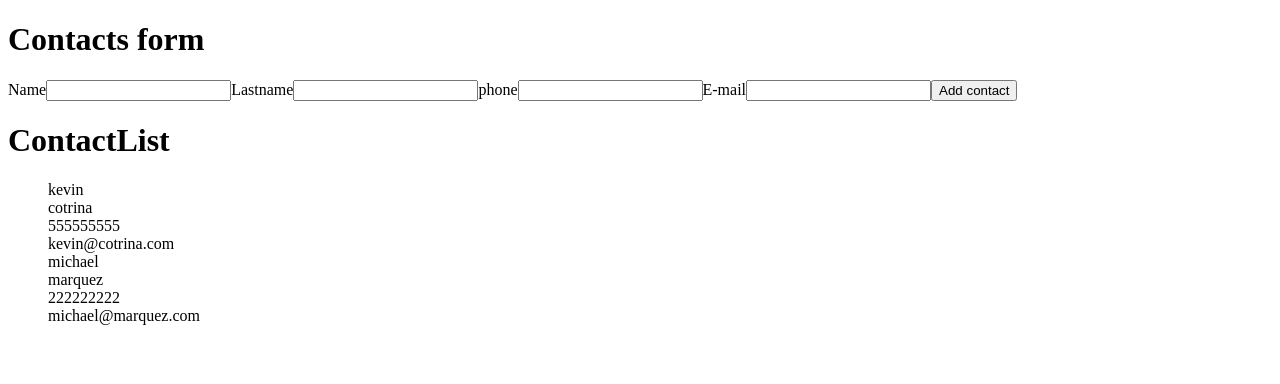
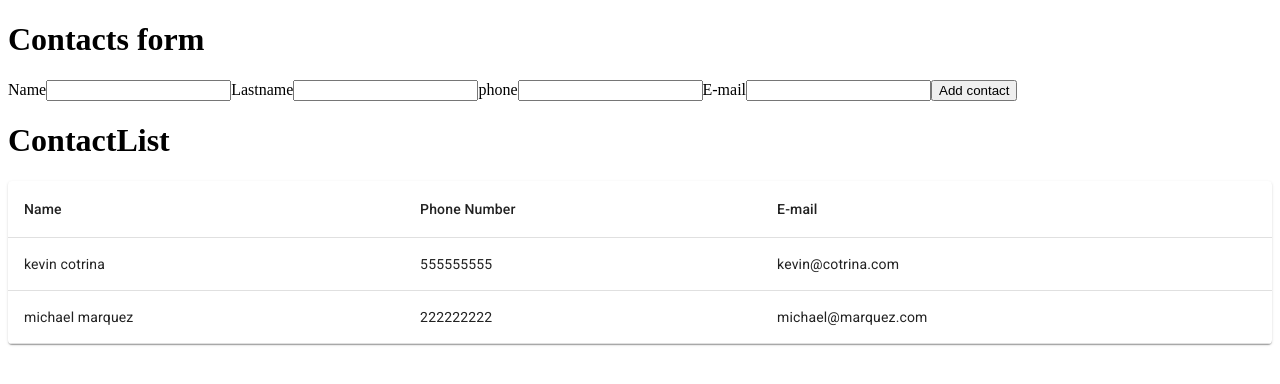
Before and after one commit to kcotrinam/contact-list-redux, a React (Create React App) app: page / in a window 1280 px wide. Shown: the top 384 px of the page. Built offline with nearby package versions, Linux system fonts and the light colour scheme.

Commit message:
Add styles to table

```diff
--- a/package.json
+++ b/package.json
@@ -3,6 +3,7 @@
   "version": "0.1.0",
   "private": true,
   "dependencies": {
+    "@material-ui/core": "^4.11.3",
     "@testing-library/jest-dom": "^5.11.4",
     "@testing-library/react": "^11.1.0",
     "@testing-library/user-event": "^12.1.10",
--- a/public/index.html
+++ b/public/index.html
@@ -11,7 +11,10 @@
 		/>
 		<link rel="apple-touch-icon" href="%PUBLIC_URL%/logo192.png" />
 		<link rel="manifest" href="%PUBLIC_URL%/manifest.json" />
-
+		<link
+			rel="stylesheet"
+			href="https://fonts.googleapis.com/css?family=Roboto:300,400,500,700&display=swap"
+		/>
 		<title>React App</title>
 	</head>
 	<body>
--- a/src/components/contacts/ContactCard.jsx
+++ b/src/components/contacts/ContactCard.jsx
@@ -1,11 +1,18 @@
+import TableBody from '@material-ui/core/TableBody';
+import TableCell from '@material-ui/core/TableCell';
+import TableRow from '@material-ui/core/TableRow';
+
 const ContactCard = ({ name, lastname, phone, email }) => {
 	return (
-		<div>
-			<div>{name}</div>
-			<div>{lastname}</div>
-			<div>{phone}</div>
-			<div>{email}</div>
-		</div>
+		<TableBody>
+			<TableRow>
+				<TableCell component='th' scope='row'>
+					{`${name} ${lastname}`}
+				</TableCell>
+				<TableCell>{phone}</TableCell>
+				<TableCell>{email}</TableCell>
+			</TableRow>
+		</TableBody>
 	);
 };
 
--- a/src/components/contacts/ContactList.jsx
+++ b/src/components/contacts/ContactList.jsx
@@ -1,5 +1,11 @@
 import { connect } from 'react-redux';
 import ContactCard from './ContactCard';
+import Table from '@material-ui/core/Table';
+import TableCell from '@material-ui/core/TableCell';
+import TableContainer from '@material-ui/core/TableContainer';
+import TableHead from '@material-ui/core/TableHead';
+import TableRow from '@material-ui/core/TableRow';
+import Paper from '@material-ui/core/Paper';
 
 const ContactList = ({ contacts }) => {
 	const renderContacts = (contacts) =>
@@ -16,7 +22,18 @@ const ContactList = ({ contacts }) => {
 	return (
 		<div>
 			<h1>ContactList</h1>
-			<ul>{renderContacts(contacts)}</ul>
+			<TableContainer component={Paper}>
+				<Table>
+					<TableHead>
+						<TableRow>
+							<TableCell>Name</TableCell>
+							<TableCell>Phone Number</TableCell>
+							<TableCell>E-mail</TableCell>
+						</TableRow>
+					</TableHead>
+					{renderContacts(contacts)}
+				</Table>
+			</TableContainer>
 		</div>
 	);
 };
```
Also changed, not shown: 1 other file (tests, documents, lock files or other folders).
